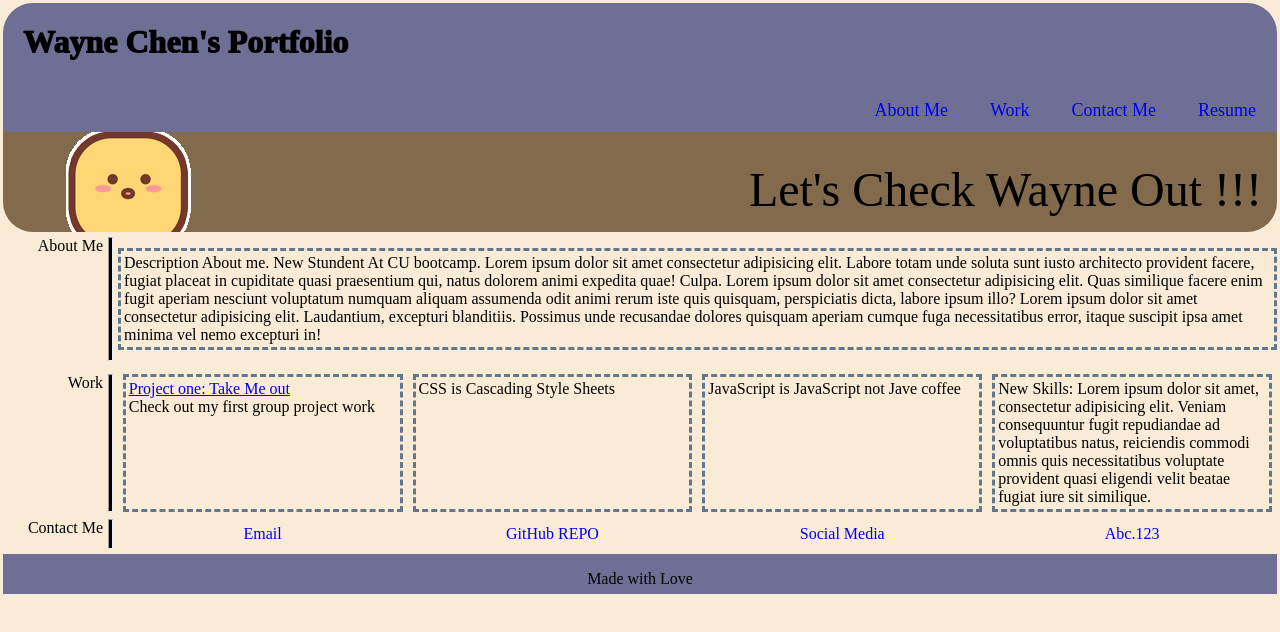
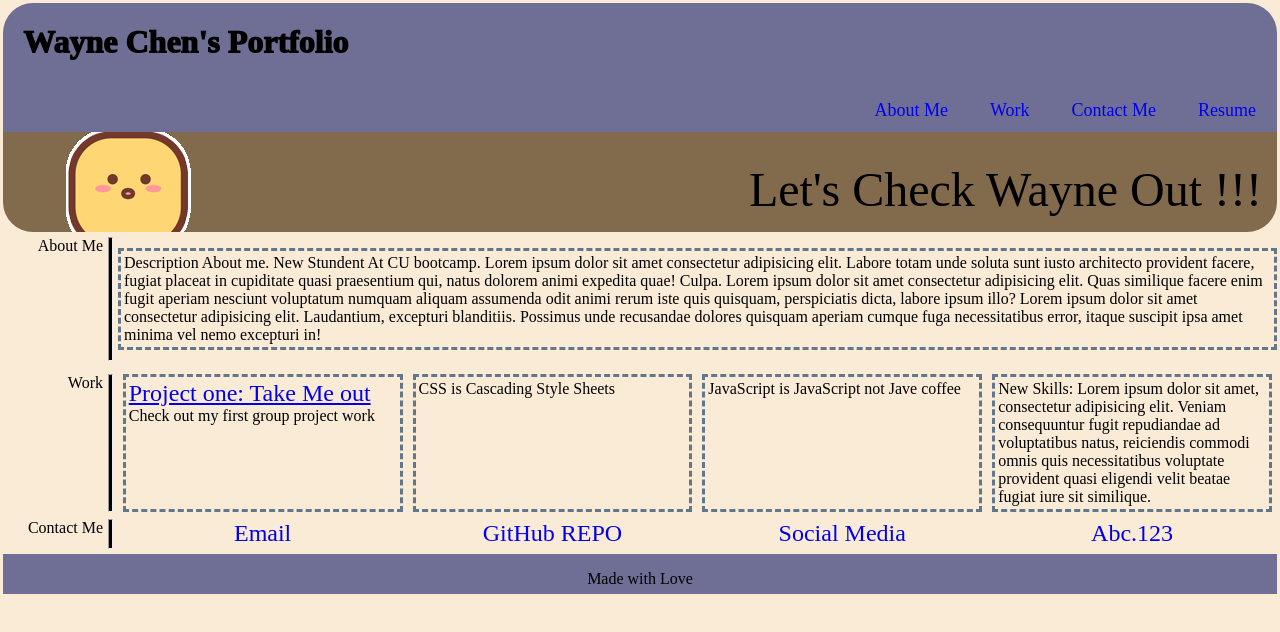
Before and after one commit to wayne80361/Professional-Portfolio-Wayne, a plain HTML site: page index.html in a window 1280 px wide. Drawn offline with Linux system fonts and the light colour scheme.

Commit message:
change font size of header in the work section

```diff
--- a/Assets/style.css
+++ b/Assets/style.css
@@ -182,3 +182,7 @@ footer {
 html {
   scroll-behavior: smooth;
 }
+
+body section div a {
+  font-size: x-large;
+}
```
